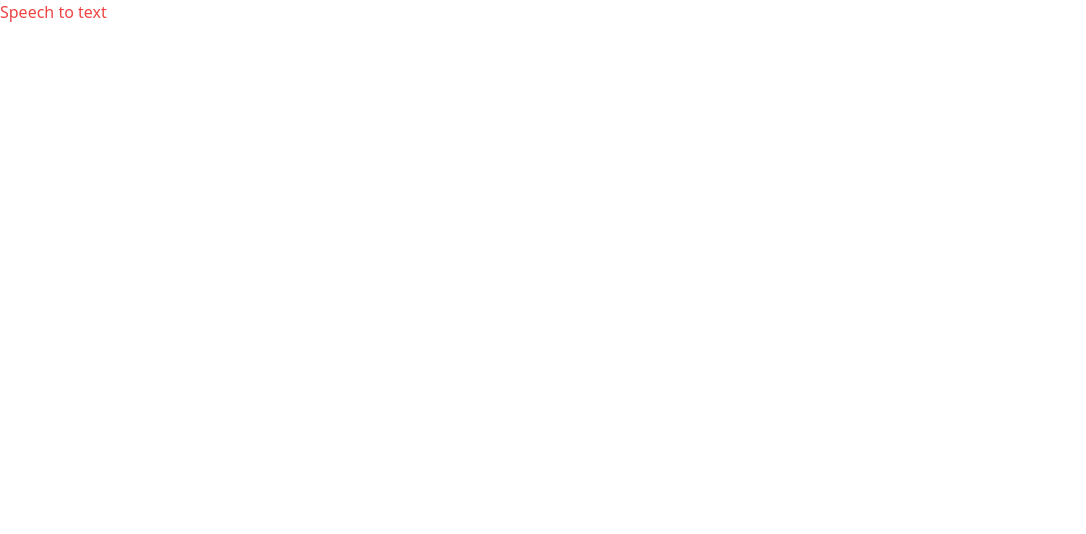
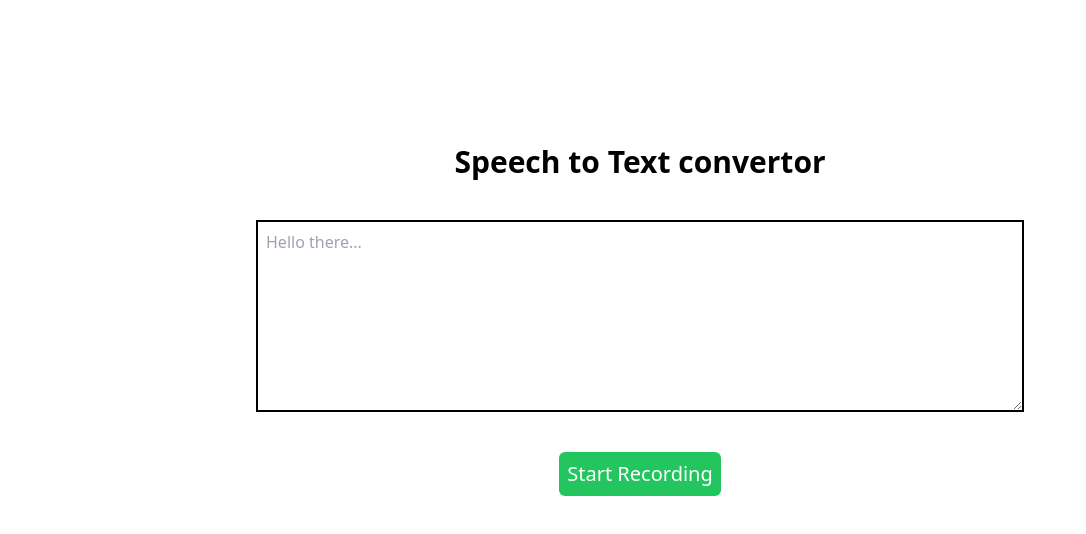
Before and after one commit to Yuvraj883/speech-to-text, a React (Create React App) app: page / in a window 1280 px wide. Shown: the top 534 px of the page, without its empty margins (0-1086 px from the left). Built offline with nearby package versions, Linux system fonts and the light colour scheme.

Commit message:
Added UI design

```diff
--- a/src/App.js
+++ b/src/App.js
@@ -1,8 +1,20 @@
 
 function App() {
+
+if('SpeechRecognition' in window || 'webkitSpeechRecognition' in window){
+  const recognition = new (window.SpeechRecognition || window.webkitSpeechRecognition)();
+
+}
+
   return (
     <>
-    <h1 className="text-red-500">Speech to text</h1>
+
+    <div className="flex flex-col  items-center mt-36 ">
+    <h1 className="text-3xl font-bold mb-10  ">Speech to Text convertor</h1>
+    <textarea className="p-2 border-2 border-black w-[60%] h-48" placeholder="Hello there..."></textarea>
+    <button className="mt-10 bg-green-500 p-2 text-white text-xl rounded-md ">Start Recording</button>
+
+    </div>
     </>
   );
 }
```
